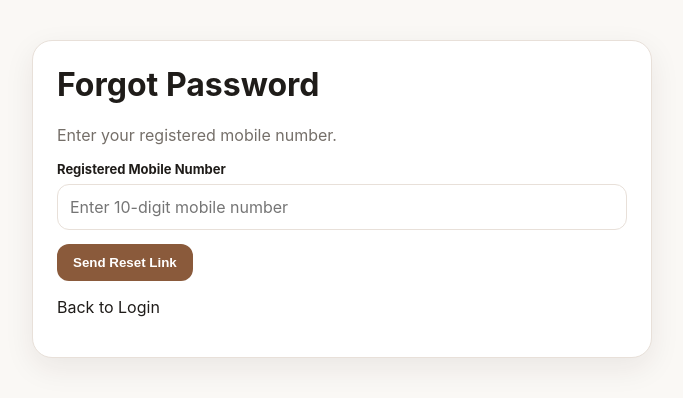
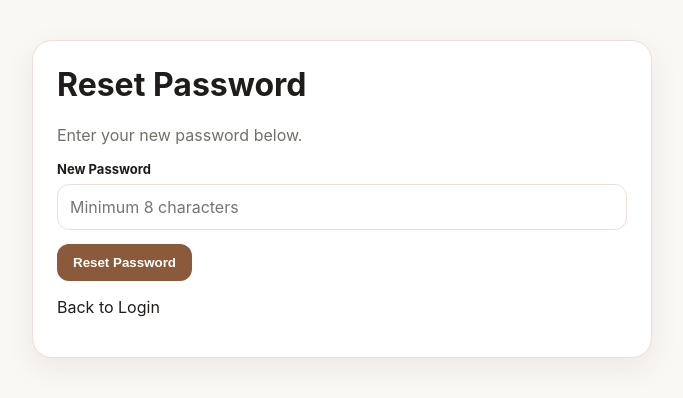
Before and after one commit to memoracreationscare-code/memora-creations, a website: page frontend/reset-password.html in a window 1280 px wide. Shown: the whole page, without its empty margins (298-981 px from the left). Drawn offline with Linux system fonts and the light colour scheme.

Commit message:
Update reset-password.html

```diff
--- a/frontend/reset-password.html
+++ b/frontend/reset-password.html
@@ -5,11 +5,11 @@
   <meta charset="utf-8">
   <meta name="viewport" content="width=device-width, initial-scale=1">
 
-  <title>Forgot Password - MEMORA CREATIONS</title>
+  <title>Reset Password - MEMORA CREATIONS</title>
 
   <link
     rel="stylesheet"
-    href="/memora-creations/frontend/css/style.css?v=7"
+    href="/memora-creations/frontend/css/style.css?v=8"
   >
 </head>
 
@@ -18,30 +18,30 @@
   <main class="container">
 
     <form
-      id="forgotForm"
+      id="resetForm"
       class="form"
     >
 
-      <h1>Forgot Password</h1>
+      <h1>Reset Password</h1>
 
       <p class="muted">
-        Enter your registered mobile number.
+        Enter your new password below.
       </p>
 
       <div class="field">
 
         <label>
-          Registered Mobile Number
+          New Password
         </label>
 
         <input
           class="input"
-          name="mobile"
+          name="password"
+          type="password"
+          minlength="8"
           required
-          inputmode="numeric"
-          pattern="[6-9][0-9]{9}"
-          maxlength="10"
-          placeholder="Enter 10-digit mobile number"
+          autocomplete="new-password"
+          placeholder="Minimum 8 characters"
         >
 
       </div>
@@ -50,7 +50,7 @@
         class="btn"
         type="submit"
       >
-        Send Reset Link
+        Reset Password
       </button>
 
       <p>
@@ -63,8 +63,8 @@
 
   </main>
 
-  <script src="/memora-creations/frontend/js/app.js?v=7"></script>
-  <script src="/memora-creations/frontend/js/auth.js?v=7"></script>
+  <script src="/memora-creations/frontend/js/app.js?v=8"></script>
+  <script src="/memora-creations/frontend/js/auth.js?v=8"></script>
 
 </body>
 </html>
```
